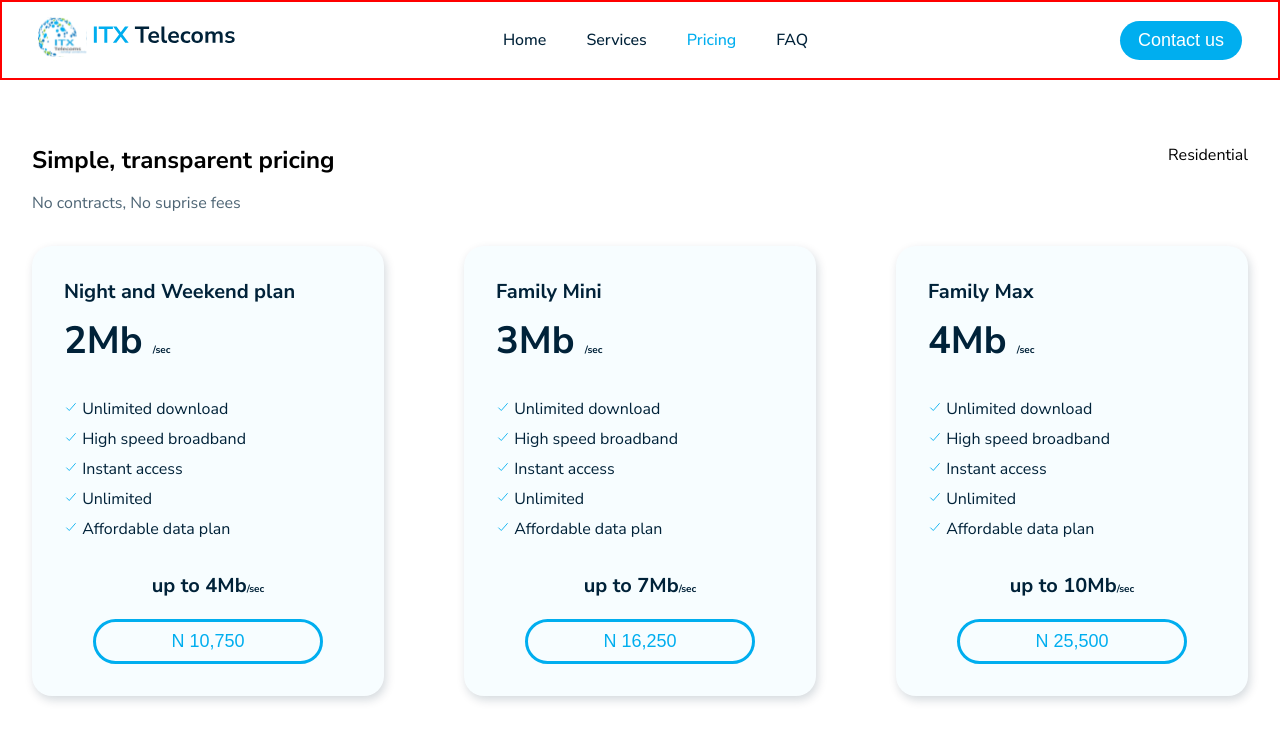
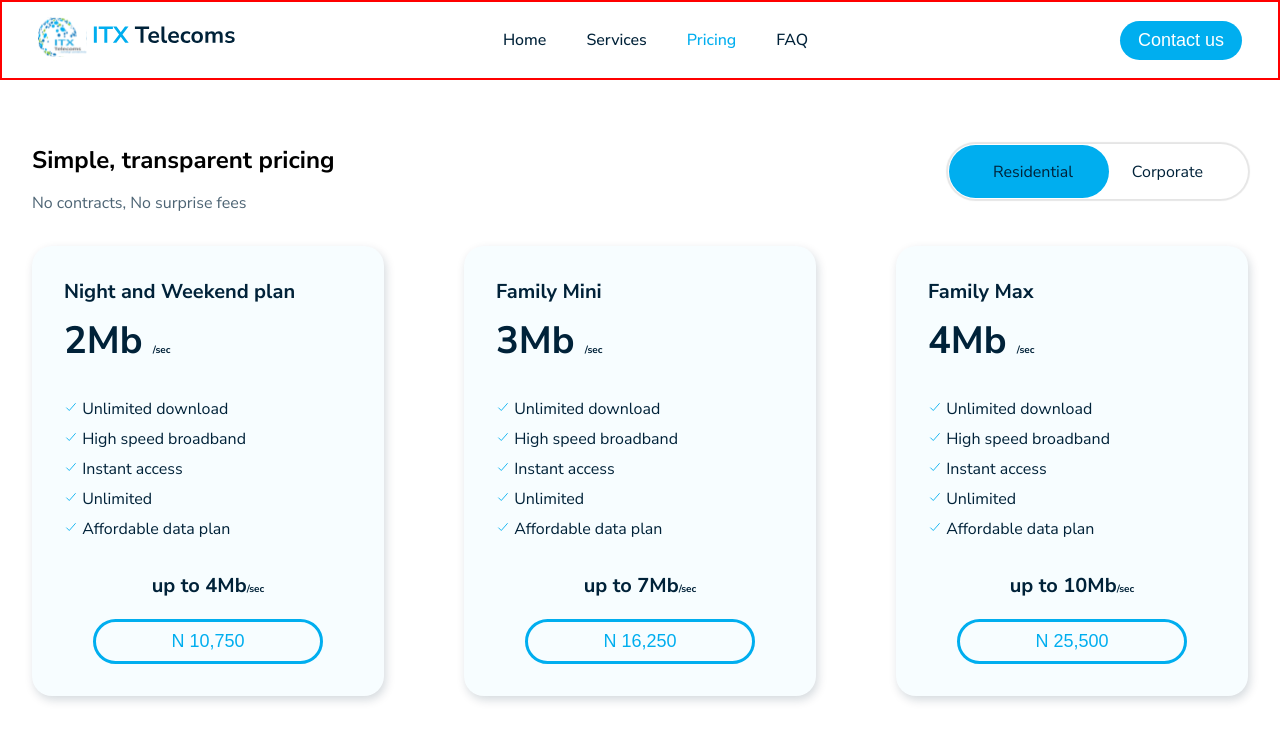
Before and after one commit to Meed-Networks/itx-redesign, a Next.js app: page /pricing in a window 1280 px wide. Shown: the top 740 px of the page. Built offline with nearby package versions, Linux system fonts and the light colour scheme.

Commit message:
faq page created

```diff
--- a/components/LandingPage/servicesSection.tsx
+++ b/components/LandingPage/servicesSection.tsx
@@ -23,7 +23,7 @@ const services = [
 
 export default function ServicesSection() {
      return(
-          <section className={styles.servicesContainer}>
+          <section className={styles.servicesContainer} id="services">
                <SectionHeader title="Our Services"/>
                <div className={styles.servicesItem}>
                     {services.map((v,i) =>
--- a/components/PricingPage/data.ts
+++ b/components/PricingPage/data.ts
@@ -21,10 +21,40 @@ export const prices = {
      ],
      corporate : [
           {
-               name: "Family Max",
+               name: "Bronze",
+               speed: "3Mb",
+               maxSpeed: "",
+               price: '32,250'
+          },
+          {
+               name: "Silver",
                speed: "4Mb",
-               maxSpeed: "10Mb",
-               price: '25,500'
+               maxSpeed: "",
+               price: '60,000'
+          },
+          {
+               name: "Gold",
+               speed: "6Mb",
+               maxSpeed: "",
+               price: '70,250'
+          },
+          {
+               name: "Diamond",
+               speed: "8Mb",
+               maxSpeed: "",
+               price: '98,000'
+          },
+          {
+               name: "Platinum",
+               speed: "10Mb",
+               maxSpeed: "",
+               price: '115,000'
+          },
+          {
+               name: "Platinum+",
+               speed: "12Mb",
+               maxSpeed: "",
+               price: '122,500'
           },
      ]
 }
--- a/components/PricingPage/planContainer.tsx
+++ b/components/PricingPage/planContainer.tsx
@@ -5,7 +5,7 @@ import {
 } from 'react-icons/io5'
 import { Button } from '../button';
 
-export default function Plan({pricing}:{pricing: IPrice}) {
+export default function Plan({pricing, type}:{pricing: IPrice, type: 'residential' | 'corporate'}) {
      return(
           <div className={styles.priceContainer}>
                <h2>{pricing.name}</h2>
@@ -18,7 +18,7 @@ export default function Plan({pricing}:{pricing: IPrice}) {
                     </li>)}
                </ul>
 
-               <h2 className={styles.maxSpeed}>up to {pricing.maxSpeed}<span className="smallText">/sec</span></h2>
+               {type == 'residential' && <h2 className={styles.maxSpeed}>up to {pricing.maxSpeed}<span className="smallText">/sec</span></h2>}
 
                <Button describe='outline'>N {pricing.price}</Button>
           </div>
--- a/components/PricingPage/pricingPage.tsx
+++ b/components/PricingPage/pricingPage.tsx
@@ -4,6 +4,7 @@ import { useState } from 'react';
 import styles from './style.module.scss';
 import { prices } from './data';
 import Plan from './planContainer';
+import { Toggle } from '../Toggle';
 export default function PricingSection() {
      const [type, setType] = useState<'residential' | 'corporate'>("residential")
      return(
@@ -11,16 +12,19 @@ export default function PricingSection() {
               <div className={styles.header}>
                     <div className={styles.textSection}>
                          <h2>Simple, transparent pricing</h2>
-                         <p>No contracts, No suprise fees</p>
+                         <p>No contracts, No surprise fees</p>
                     </div>
 
                     <div className={styles.ToggleButton}>
-                         Residential
+                         <Toggle label="Residential" label2='Corporate' toggled={false} onClick={(state:boolean) => {
+                              if(state){setType('corporate')}
+                              else{setType('residential')}
+                              }}/>
                     </div>
               </div>
 
               <div className={styles.plansSection}>
-               {prices[type].map((plan, i) => <Plan pricing={plan}/>)}
+               {prices[type].map((plan, i) => <Plan type={type} pricing={plan}/>)}
               </div>
           </section>
      )
--- /dev/null
+++ b/components/Toggle/index.tsx
@@ -0,0 +1,20 @@
+import { useState } from 'react'
+import styles from './toggle.module.scss';
+
+export const Toggle = ({ label, label2, toggled, onClick }:{label: string, label2: string, toggled: boolean, onClick: Function}) => {
+    const [isToggled, toggle] = useState(toggled)
+
+    const callback = () => {
+        toggle(!isToggled)
+        onClick(!isToggled)
+    }
+
+    return (
+        <label className={styles.toggleBox}>
+            <input type="checkbox" defaultChecked={isToggled} onClick={callback} />
+            <span />
+            <p className={styles.labelText}>{label}</p>
+            <p className={styles.labelText2}>{label2}</p>
+        </label>
+    )
+}
--- /dev/null
+++ b/components/Toggle/toggle.module.scss
@@ -0,0 +1,64 @@
+.toggleBox {
+     position: relative;
+     display: inline-block;
+     width: 300px;
+     height: 55px;
+
+     input {
+          opacity: 0;
+          width: 0;
+          height: 0;
+      }
+
+      span {
+          position: absolute;
+          cursor: pointer;
+          top: 0;
+          left: 0;
+          right: 0;
+          bottom: 0;
+          background: white;
+          transition: 0.3s;
+          border-radius: 40px;
+          box-shadow: 0px 0px 1px 2px rgba(0, 0, 0, 0.10);
+          // width: 340px;
+      }
+
+      span:before {
+          position: absolute;
+          content: "";
+          height: 53px;
+          width: 150px;
+          left: 1px;
+          bottom: 1px;
+          background-color: var(--secondary);
+          border-radius: 40px;
+          transition: 0.3s;
+          padding: 0 5px;
+        }
+
+        input:checked + span {
+          background-color: white;
+        }
+
+        input:checked + span:before {
+          transform: translateX(137px);
+        }
+        .labelText{
+          color: var(--primary);
+          position: absolute;
+          left: 15%;
+          top: 30%;
+          cursor: pointer;
+        }
+        .labelText2{
+          color: var(--primary);
+          position: absolute;
+          right: 15%;
+          top: 30%;
+          cursor: pointer;
+        }
+        input:checked + .labelText2 {
+          color: white !important;
+        }
+ }
--- a/components/header/index.tsx
+++ b/components/header/index.tsx
@@ -26,7 +26,14 @@ export default function Header({page}:{page:'home' | 'services' | 'pricing' | 'f
 
       <div className={styles.midSection}>
           <Link href="/"><h3 className={(page == 'home') ? styles.active : ''}>Home</h3></Link>
-          <Link href="/services"><h3 className={(page == 'services') ? styles.active : ''}>Services</h3></Link>
+          <a
+          href="/"
+          onClick={(e) => {
+            let partners = document.getElementById('services');
+            e.preventDefault();
+            partners && partners.scrollIntoView({ behavior: 'smooth' });
+        }}
+          ><h3 className={(page == 'services') ? styles.active : ''}>Services</h3></a>
           <Link href="/pricing"><h3 className={(page == 'pricing') ? styles.active : ''}>Pricing</h3></Link>
           <Link href="/faq"><h3 className={(page == 'faq') ? styles.active : ''}>FAQ</h3></Link>
       </div>
```
Also changed, not shown: app/faq/page.tsx (added, +14 -0 lines), components/faq/faq.module.scss (added, +16 -0 lines), components/faq/faq.ts (added, +18 -0 lines), components/faq/index.tsx (added, +23 -0 lines).
